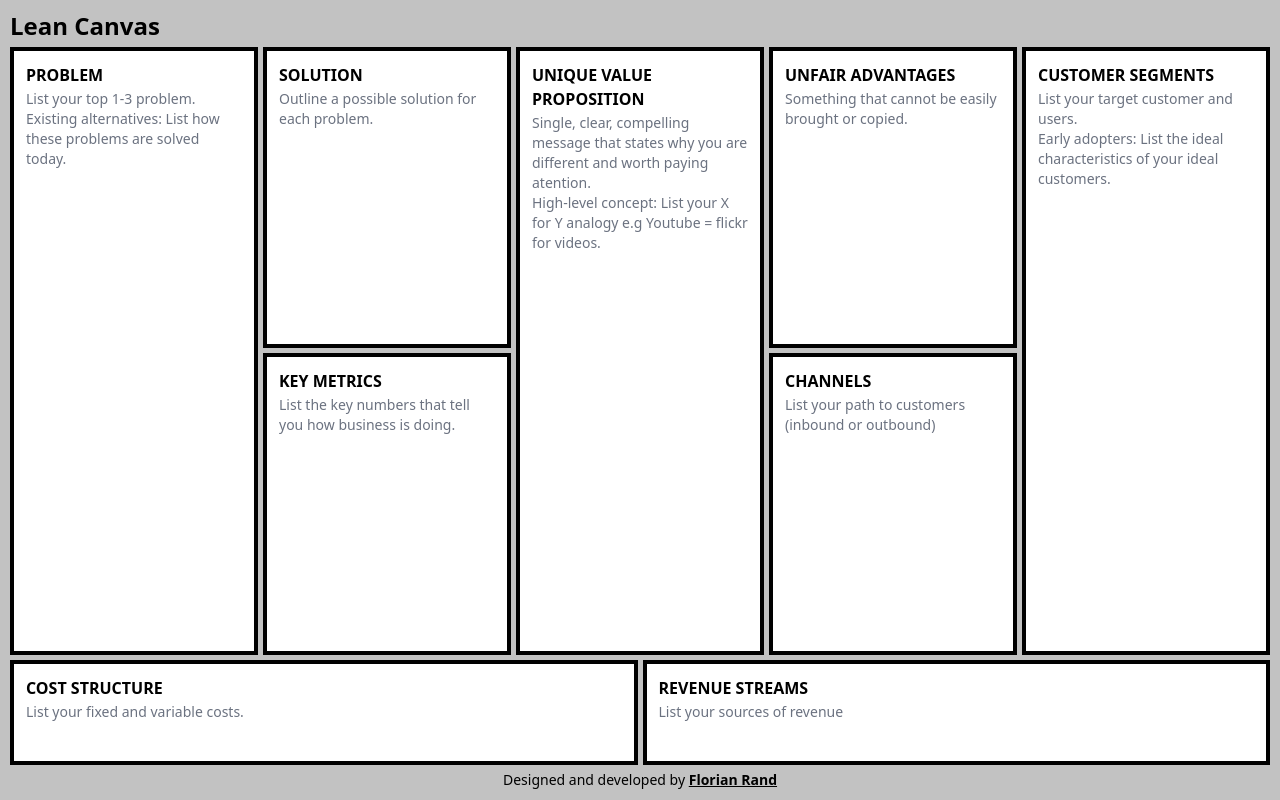
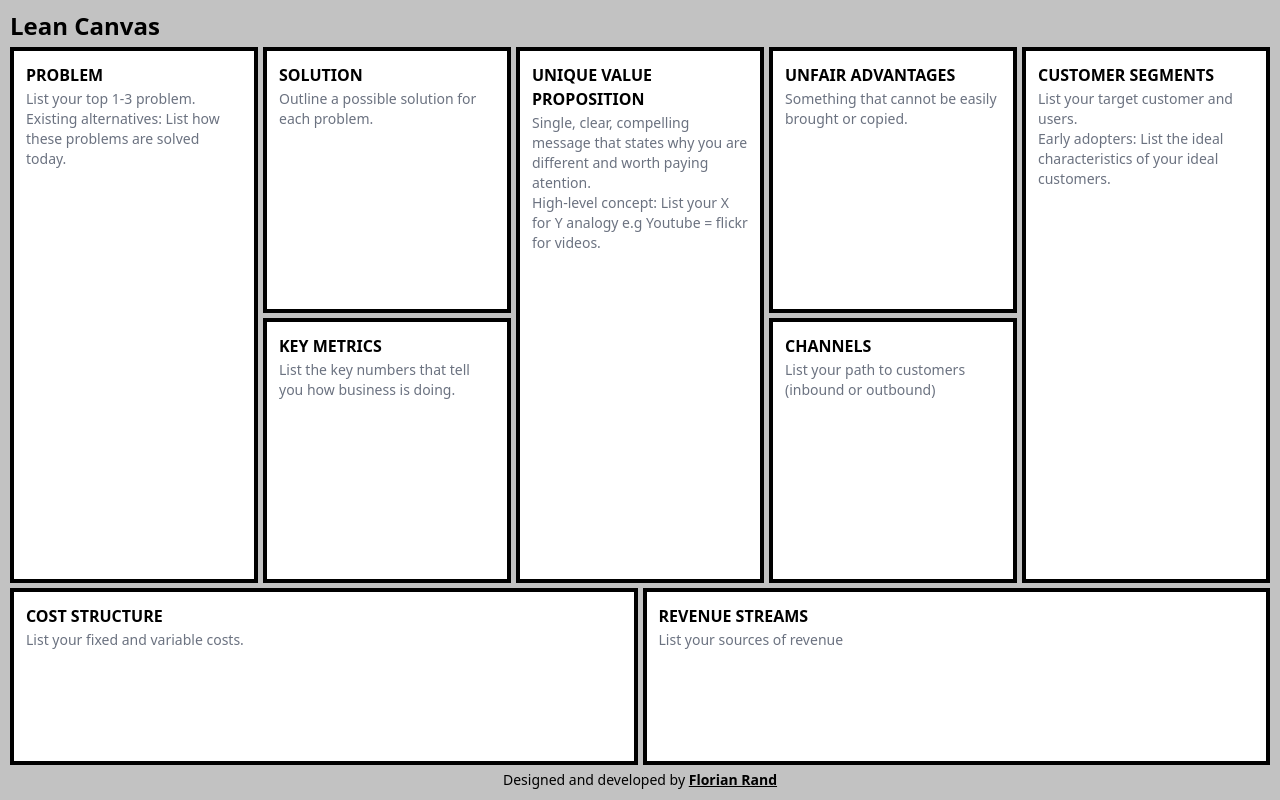
Before and after one commit to flrnd/lean-canvas-app, a React (Create React App) app: page / in a window 1280 px wide. Built offline with nearby package versions, Linux system fonts and the light colour scheme.

Commit message:
Adjust canvas rows sizes

```diff
--- a/src/components/canvas/canvas.css
+++ b/src/components/canvas/canvas.css
@@ -1,7 +1,7 @@
 .grid-container {
   display: grid;
   grid-template-columns: 1fr 1fr 1fr 1fr 1fr 1fr 1fr 1fr 1fr 1fr;
-  grid-template-rows: 0.2fr 2fr 2fr 0.7fr 0.1fr;
+  grid-template-rows: 0.1fr 1.8fr 1.8fr 1.2fr 0.1fr;
   gap: 5px 5px;
   grid-template-areas:
     'head head head head head head head head head head'
```
